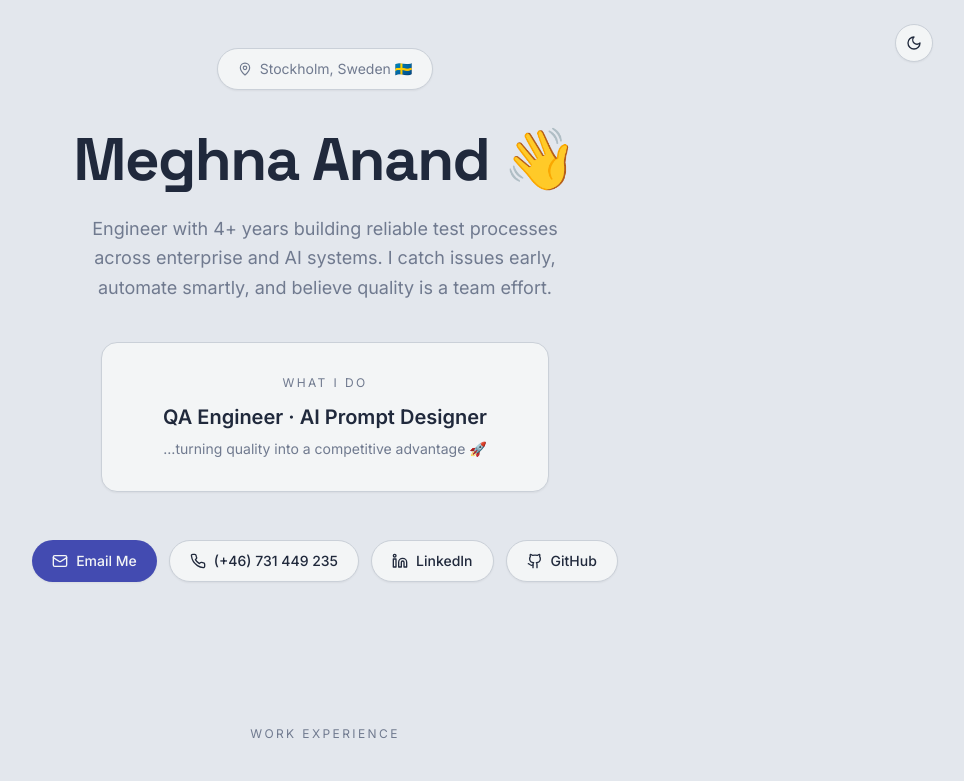
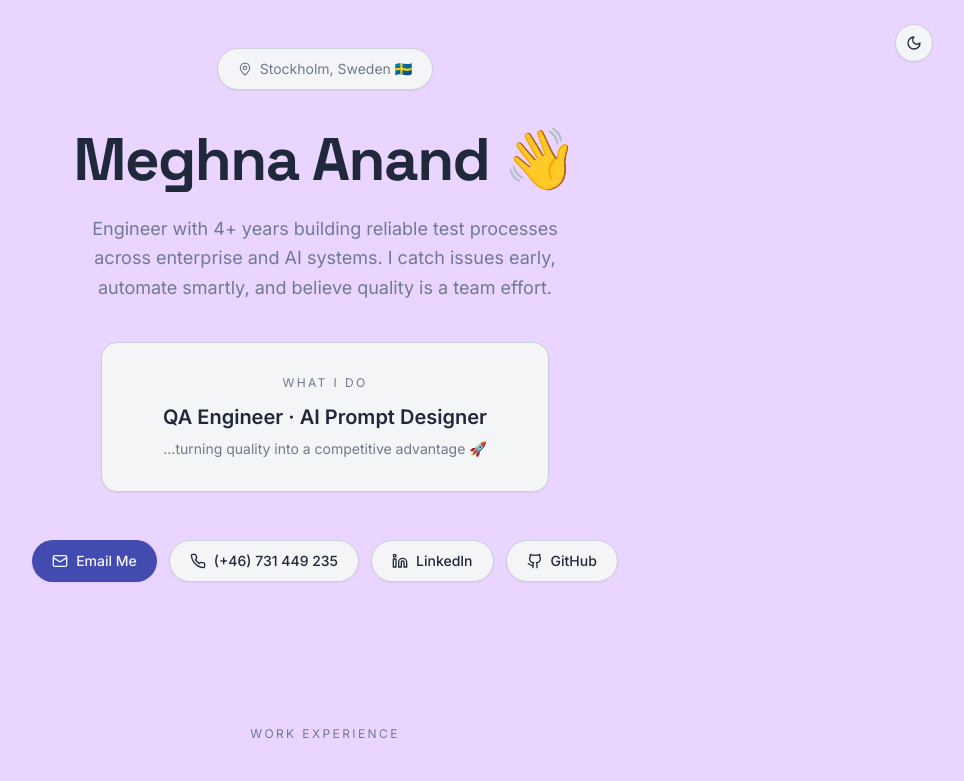
Before and after one commit to MeghnaAnand/personal-resume-webflow, a React (Vite) app: page / in a window 1280 px wide. Shown: the top 781 px of the page, without its empty margins (315-1279 px from the left). Built offline with nearby package versions, Linux system fonts and the light colour scheme.

Commit message:
Manually updated project theme
Applied theme in Lovable

```diff
--- a/src/index.css
+++ b/src/index.css
@@ -6,7 +6,7 @@
 
 @layer base {
   :root {
-    --background: 216 20% 91%;
+    --background: 269 100% 91.7647%;
     --foreground: 220 30% 18%;
 
     --card: 210 15% 96%;
```
